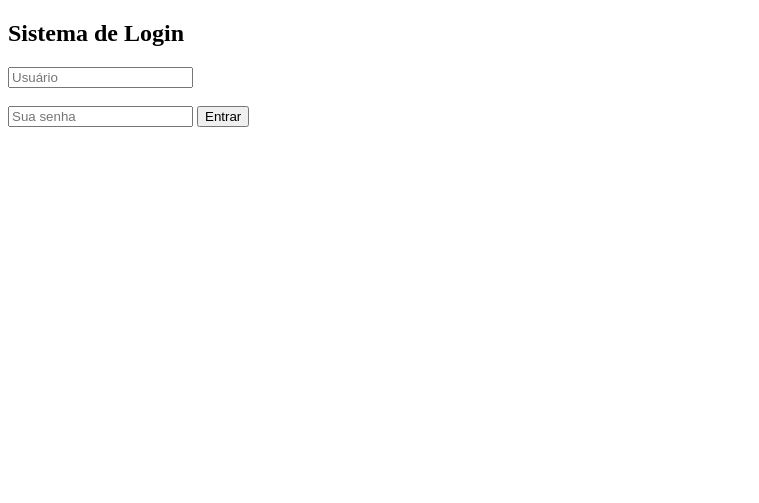
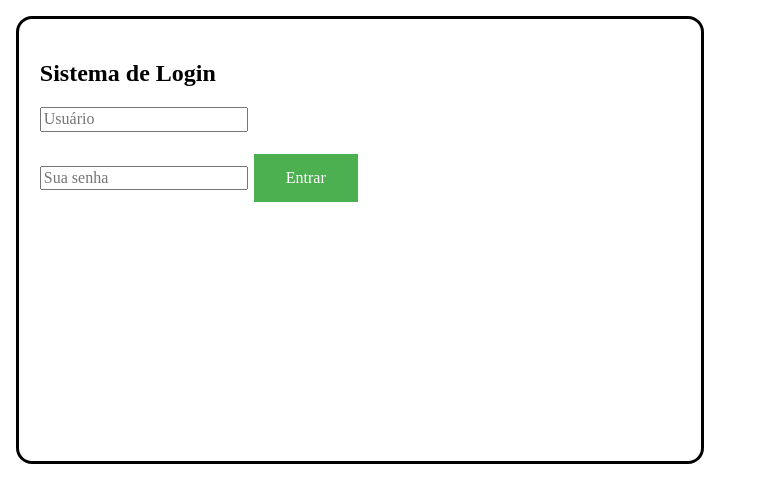
Before and after one commit to DevLucasj/tela-de-login, a PHP site: page / in a window 1280 px wide. Shown: the top 503 px of the page, without its empty margins (0-759 px from the left). Run offline with PHP 8.4, Linux system fonts and the light colour scheme.

Commit message:
Estilização
Começando estilizar tela de login

```diff
--- /dev/null
+++ b/css/style.css
@@ -0,0 +1,46 @@
+.container{
+    margin: 1rem;
+    border: 3px solid black;
+    border-radius: 1rem ;
+    padding: 1.3rem;
+    position: relative;
+}
+.container-login{
+   width: 50vw;
+   height: 50vh;
+}
+.box-login{
+    margin-left: auto;
+    margin-top: auto;
+
+}
+.button {
+    background-color: #4CAF50; /* Green */
+    border: none;
+    color: white;
+    padding: 15px 32px;
+    text-align: center;
+    text-decoration: none;
+    display: inline-block;
+    font-size: 16px;
+    margin: 4px 2px;
+    cursor: pointer;
+    -webkit-transition-duration: 0.4s; /* Safari */
+    transition-duration: 0.4s;
+  }
+  .button:hover {
+    box-shadow: 0 12px 16px 0 rgba(0,0,0,0.24),0 17px 50px 0 rgba(0,0,0,0.19);
+  }
+
+
+
+  .child {
+    width: 50px;
+    height: 50px;
+    background-color: red;
+    /* Centralizar na vertical e na horizontal */
+    position: absolute;
+    top: 50%;
+    left: 50%;
+    margin: -25px 0 0 -25px; /* aplique margens superior e esquerda negativas para centralizar de verdade o elemento */
+  }
--- a/index.php
+++ b/index.php
@@ -7,6 +7,8 @@ session_start();
     <meta charset="UTF-8">
     <meta http-equiv="X-UA-Compatible" content="IE=edge">
     <meta name="viewport" content="width=device-width, initial-scale=1.0">
+    <link rel="stylesheet" href="css/normalize.css">
+    <link rel="stylesheet" href="css/style.css">
     <title>Home</title>
 </head>
 <body>
@@ -21,13 +23,14 @@ session_start();
                     unset($_SESSION['nao_autenticado']);
                     ?>
     <div class="container container-login">
+        <div class="box-login" >
         <h2 class="titulo-login">Sistema de Login</h2>
         <form action="login.php" method="POST">
             <input type="text" id="usuario" name="usuario" placeholder="Usuário"><br><br>
             <input name="senha" class="input is-large" type="password" placeholder="Sua senha">
-            <input type="submit" value="Entrar">
+            <button type="submit" class="button">Entrar</button>
           </form>
-
+                </div>
     </div>
 
 </body>
```
Also changed, not shown: css/normalize.css (added).
